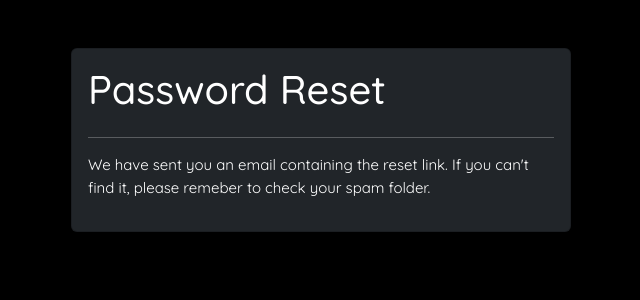
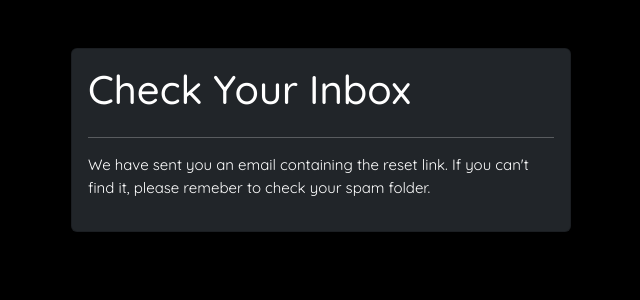
Before and after one commit to MichaelSturgeon/Foresight, a Django app: a page that uses templates/account/password_reset_done.html in a window 1280 px wide. Shown: the part 71-371 px from the top of the page, without its empty margins (319-959 px from the left). Run offline with Django 4.2, Linux system fonts and the light colour scheme; some libraries are stand-ins or nearby versions.

Commit message:
Amend h1 title in 'password_reset_done.html' file

```diff
--- a/templates/account/password_reset_done.html
+++ b/templates/account/password_reset_done.html
@@ -9,7 +9,7 @@
             <div class="card text-bg-dark mb-3 p-3 acc-panel">
                 <div class="row">
                     <div class="col">
-                        <h1>Password Reset</h1>
+                        <h1>Check Your Inbox</h1>
                     </div>
                 </div>
                 <hr>
```
